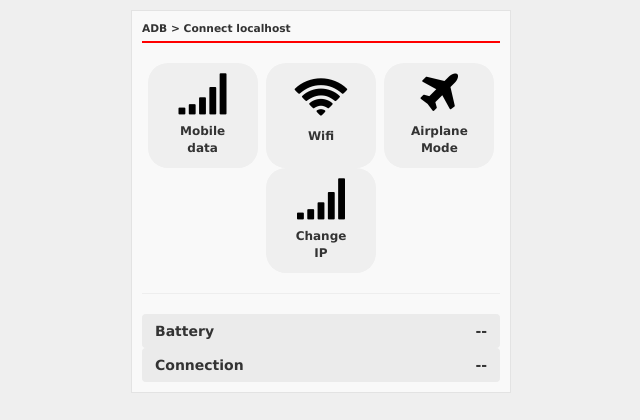
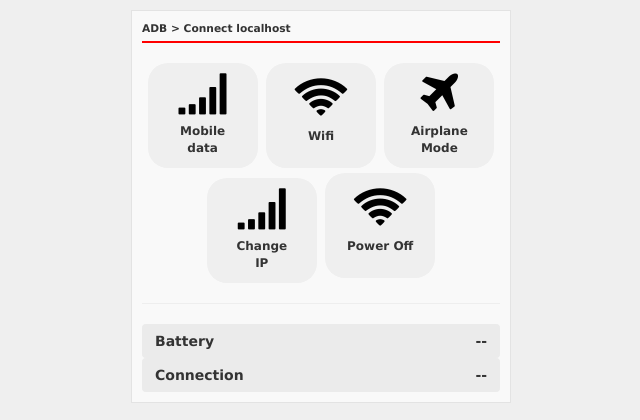
Before and after one commit to pinarax404/tes, a website: page www/index.html in a window 1280 px wide. Shown: the whole page, without its empty margins (319-959 px from the left). Drawn offline with Linux system fonts and the light colour scheme.

Commit message:
Update index.html

```diff
--- a/www/index.html
+++ b/www/index.html
@@ -37,9 +37,13 @@
 			<p style="font-weight: bold; font-size: 12px; margin-top: 5px;">Airplane<br>Mode</p>
 		</button>
 
-		<button type="button" class="btn" name="btnChangeIp" id="" style="width: 110px; height: 105px; border-radius: 20px; top: 5px;">
+		<button type="button" class="btn" name="btnChangeIp" id="" style="width: 110px; height: 105px; border-radius: 20px; margin-top: 10px;">
 			<i class="fa fa-signal" id="changeIp_icon" style="font-size: 48px; color: black"></i>
 			<p style="font-weight: bold; font-size: 12px; margin-top: 5px;">Change<br>IP</p>
+		</button>
+		<button type="button" class="btn" name="btnPowerOff" id="" style="width: 110px; height: 105px; border-radius: 20px; margin-left: 5px;">
+			<i class="fa fa-wifi" id="powerOff_icon" style="font-size: 48px; color: black"></i>
+			<p style="font-weight: bold; font-size: 12px; margin-top: 5px;">Power Off</p>
 		</button>
 		<hr>
 		<span type="button" class="btn btn-white w-100 align-items-stretch d-flex" style="width: 358px; background-color: #EBEBEB;">
```
